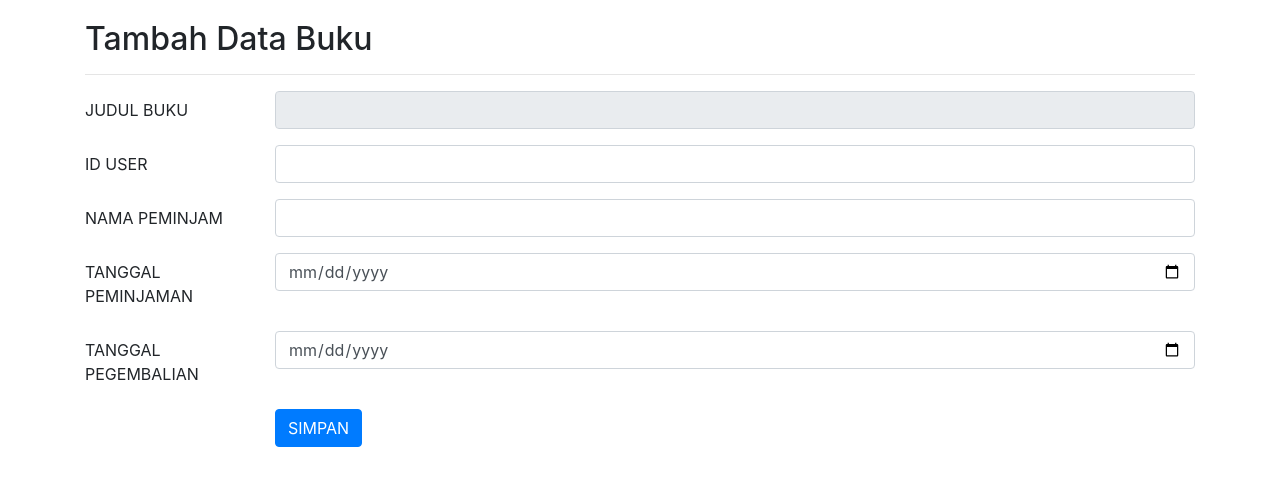
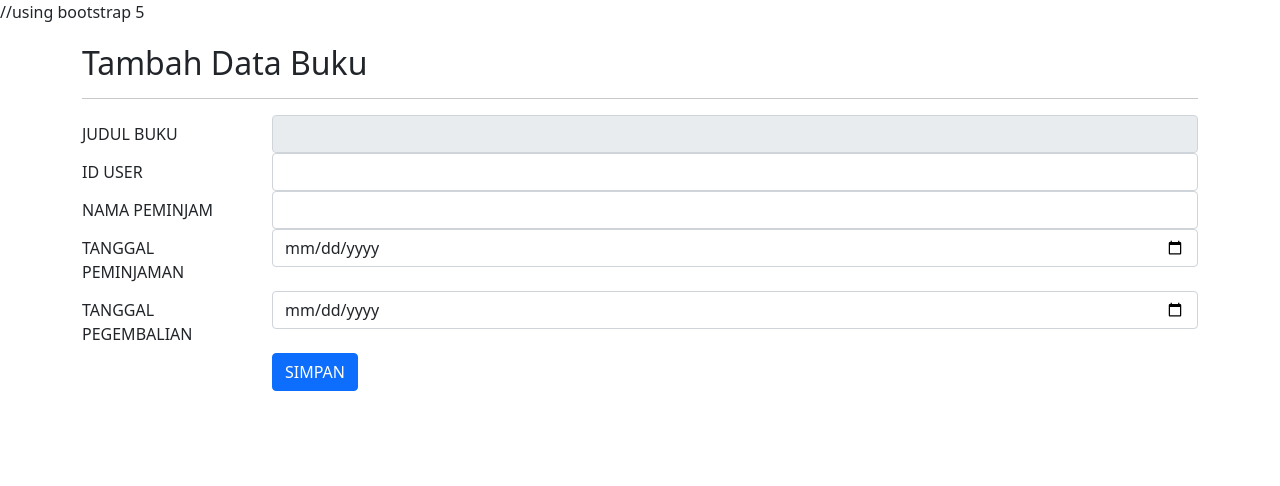
Before and after one commit to j0v4n4tenz/Perpustakaan_Terpadu, a PHP site: page /pinjam.php in a window 1280 px wide. Shown: the top 486 px of the page. Run offline with PHP 8.4, Linux system fonts and the light colour scheme; data that the repository does not hold is empty.

Commit message:
Update pinjam.php
bootstrap 5

```diff
--- a/pinjam.php
+++ b/pinjam.php
@@ -8,7 +8,9 @@ include('koneksi.php');
 	<title>Perpustakaan Terpadu - Pinjam</title>
 	<link rel="icon" href="img/dejalu.gif" type="image/gif">
 	<meta name="viewport" content="width=device-width, initial-scale=1">
-    <link rel="stylesheet" href="https://stackpath.bootstrapcdn.com/bootstrap/4.3.1/css/bootstrap.min.css" integrity="sha384-ggOyR0iXCbMQv3Xipma34MD+dH/1fQ784/j6cY/iJTQUOhcWr7x9JvoRxT2MZw1T" crossorigin="anonymous">
+
+	//using bootstrap 5
+    <link href="https://cdn.jsdelivr.net/npm/bootstrap@5.0.2/dist/css/bootstrap.min.css" rel="stylesheet" integrity="sha384-EVSTQN3/azprG1Anm3QDgpJLIm9Nao0Yz1ztcQTwFspd3yD65VohhpuuCOmLASjC" crossorigin="anonymous">
     <script src="https://code.jquery.com/jquery-3.3.1.slim.min.js" integrity="sha384-q8i/X+965DzO0rT7abK41JStQIAqVgRVzpbzo5smXKp4YfRvH+8abtTE1Pi6jizo" crossorigin="anonymous"></script>
     <script src="https://cdnjs.cloudflare.com/ajax/libs/popper.js/1.14.7/umd/popper.min.js" integrity="sha384-UO2eT0CpHqdSJQ6hJty5KVphtPhzWj9WO1clHTMGa3JDZwrnQq4sF86dIHNDz0W1" crossorigin="anonymous"></script>
     <script src="https://stackpath.bootstrapcdn.com/bootstrap/4.3.1/js/bootstrap.min.js" integrity="sha384-JjSmVgyd0p3pXB1rRibZUAYoIIy6OrQ6VrjIEaFf/nJGzIxFDsf4x0xIM+B07jRM" crossorigin="anonymous"></script>
```
